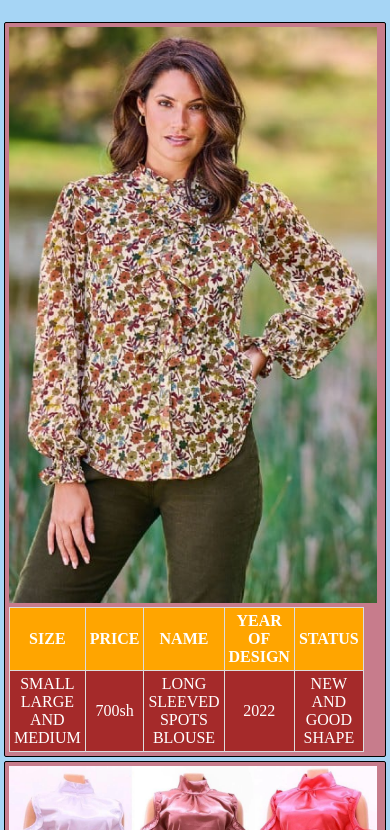
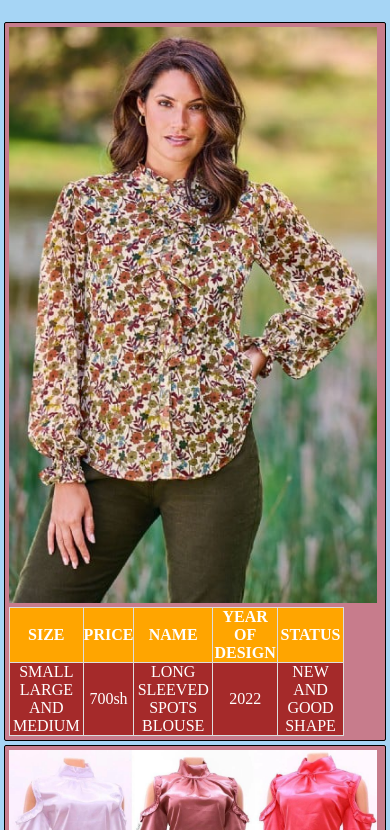
Before and after one commit to Lauprof/boutique, a plain HTML site: page index.html in a window 390 px wide. Shown: the part 270-1100 px from the top of the page. Drawn offline with Linux system fonts and the light colour scheme.

Commit message:
Update mycss.css

```diff
--- a/mycss.css
+++ b/mycss.css
@@ -108,7 +108,7 @@ tr:nth-child(even){
 
 @media screen and (max-width: 768px){
 th,td{
-	padding: 4px;
+	padding: 0px;
 }
 table{
 	max-width: auto;
```
